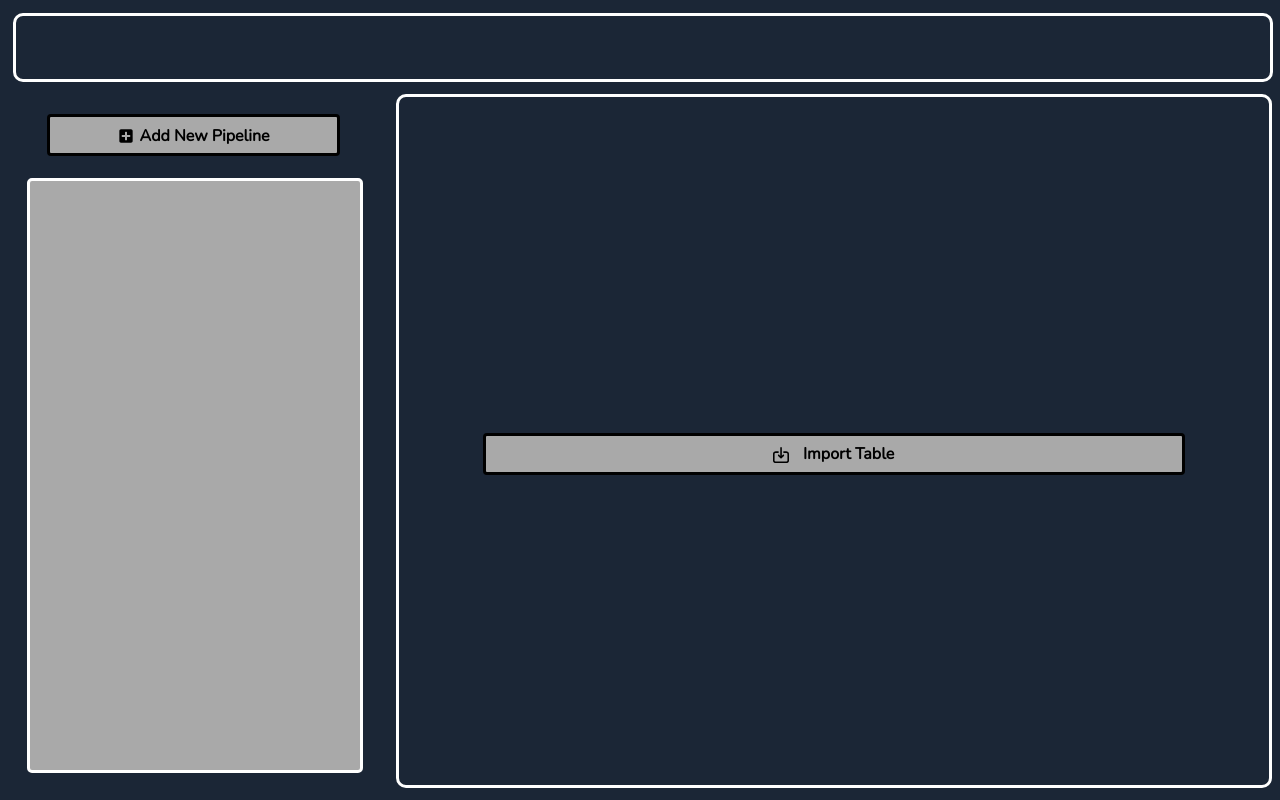
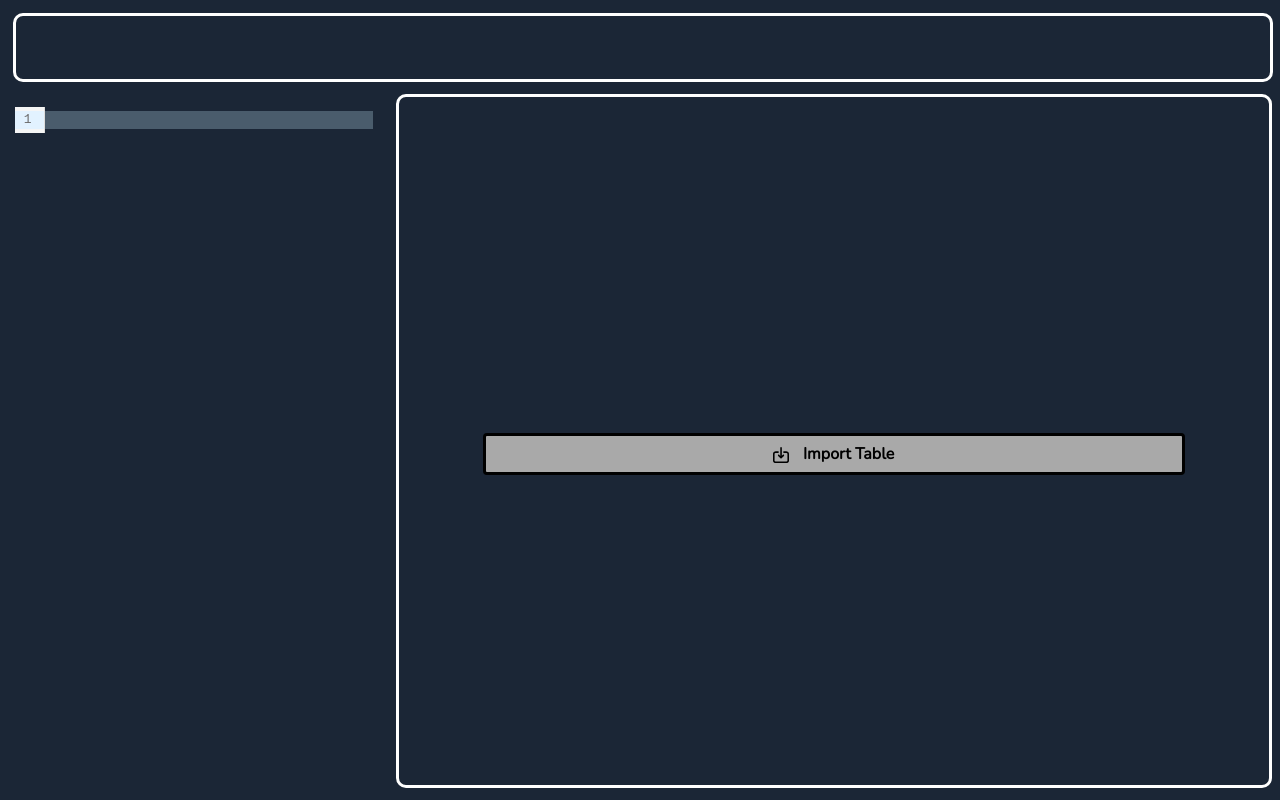
Before and after one commit to caerbannogwhite/preludio, a website built with Vite: page gui/frontend/index.html in a window 1280 px wide. Built offline with nearby package versions, Linux system fonts and the light colour scheme.

Commit message:
[code editor] Code Mirror configured.

```diff
--- a/gui/frontend/package.json
+++ b/gui/frontend/package.json
@@ -10,5 +10,8 @@
   "devDependencies": {
     "typescript": "^4.5.4",
     "vite": "^2.9.9"
+  },
+  "dependencies": {
+    "codemirror": "^6.0.1"
   }
 }
--- a/gui/frontend/src/App.ts
+++ b/gui/frontend/src/App.ts
@@ -1,3 +1,4 @@
+import { EditorView, basicSetup } from "codemirror";
 import { AppState } from "./AppState";
 import { PreludioPipeline } from "./PreludioPipeline";
 import { MainButton } from "./utils/MainButton";
@@ -6,7 +7,7 @@ export class App extends HTMLDivElement {
   private topMenuPaneElement: HTMLDivElement;
   private mainPaneElement: HTMLDivElement;
   private codeEditorPaneElement: HTMLDivElement;
-  private pipelineEditorPaneElement: HTMLDivElement;
+  // private pipelineEditorPaneElement: HTMLDivElement;
   private tableEditorPaneElement: HTMLDivElement;
 
   private state: AppState;
@@ -18,7 +19,7 @@ export class App extends HTMLDivElement {
     this.topMenuPaneElement = document.createElement("div");
     this.mainPaneElement = document.createElement("div");
     this.codeEditorPaneElement = document.createElement("div");
-    this.pipelineEditorPaneElement = document.createElement("div");
+    // this.pipelineEditorPaneElement = document.createElement("div");
     this.tableEditorPaneElement = document.createElement("div");
 
     this.state = new AppState();
@@ -34,16 +35,13 @@ export class App extends HTMLDivElement {
 
     // Code Editor Pane
     this.codeEditorPaneElement.id = "code-editor-pane";
-    this.pipelineEditorPaneElement.id = "pipeline-editor-pane";
 
-    const addNewPipelineButton = new MainButton(
-      "add-new-pipeline",
-      "plus-square-svgrepo-com"
-    );
-    addNewPipelineButton.addEventListener("click", () => this.addNewPipeline());
+    const editor = new EditorView({
+      extensions: [basicSetup],
+      parent: this.codeEditorPaneElement,
+    });
 
-    this.codeEditorPaneElement.appendChild(addNewPipelineButton);
-    this.codeEditorPaneElement.appendChild(this.pipelineEditorPaneElement);
+    console.log(editor);
 
     // Table Editor Pane
     this.tableEditorPaneElement.id = "table-editor-pane";
--- a/gui/frontend/src/style.css
+++ b/gui/frontend/src/style.css
@@ -1,7 +1,5 @@
 html {
   background-color: rgba(27, 38, 54, 1);
-  text-align: center;
-  color: white;
 }
 
 body {
@@ -24,7 +22,6 @@ body {
 #app {
   height: 98vh;
   /* width: 128vh; */
-  text-align: center;
   display: block;
 }
 
@@ -38,7 +35,6 @@ body {
 }
 
 #main-pane {
-  /* border-style: solid; */
   display: inline-flex;
   height: 88%;
   width: 100%;
@@ -46,8 +42,6 @@ body {
 }
 
 #code-editor-pane {
-  /* border-style: solid;
-  border-radius: 10px; */
   display: block;
   height: 96%;
   width: 28%;
--- a/gui/frontend/src/utils/MainButton.css
+++ b/gui/frontend/src/utils/MainButton.css
@@ -7,6 +7,7 @@ div.main-button {
   padding-bottom: 0.4rem;
   background-color: darkgray;
   color: black;
+  text-align: center;
   font-weight: 600;
   display: inline-block;
 }
```
Also changed, not shown: 2 other files.
